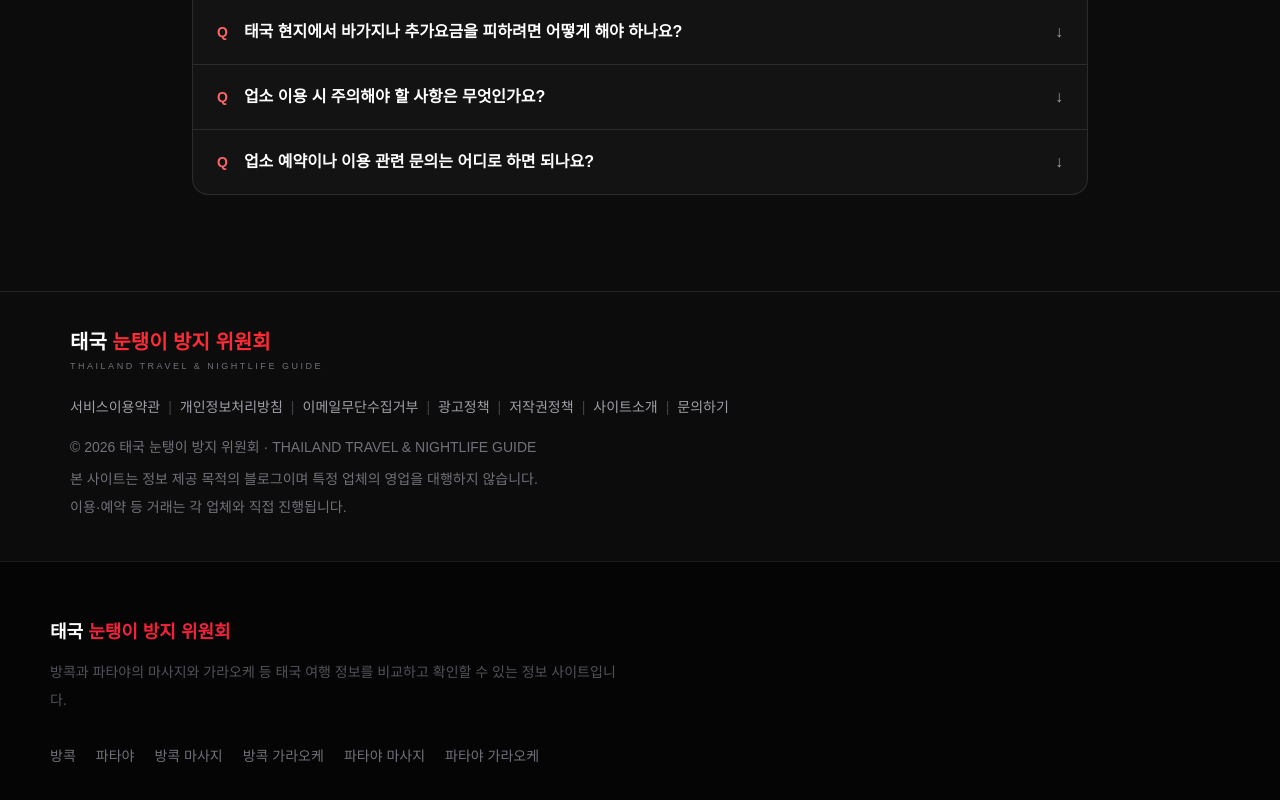
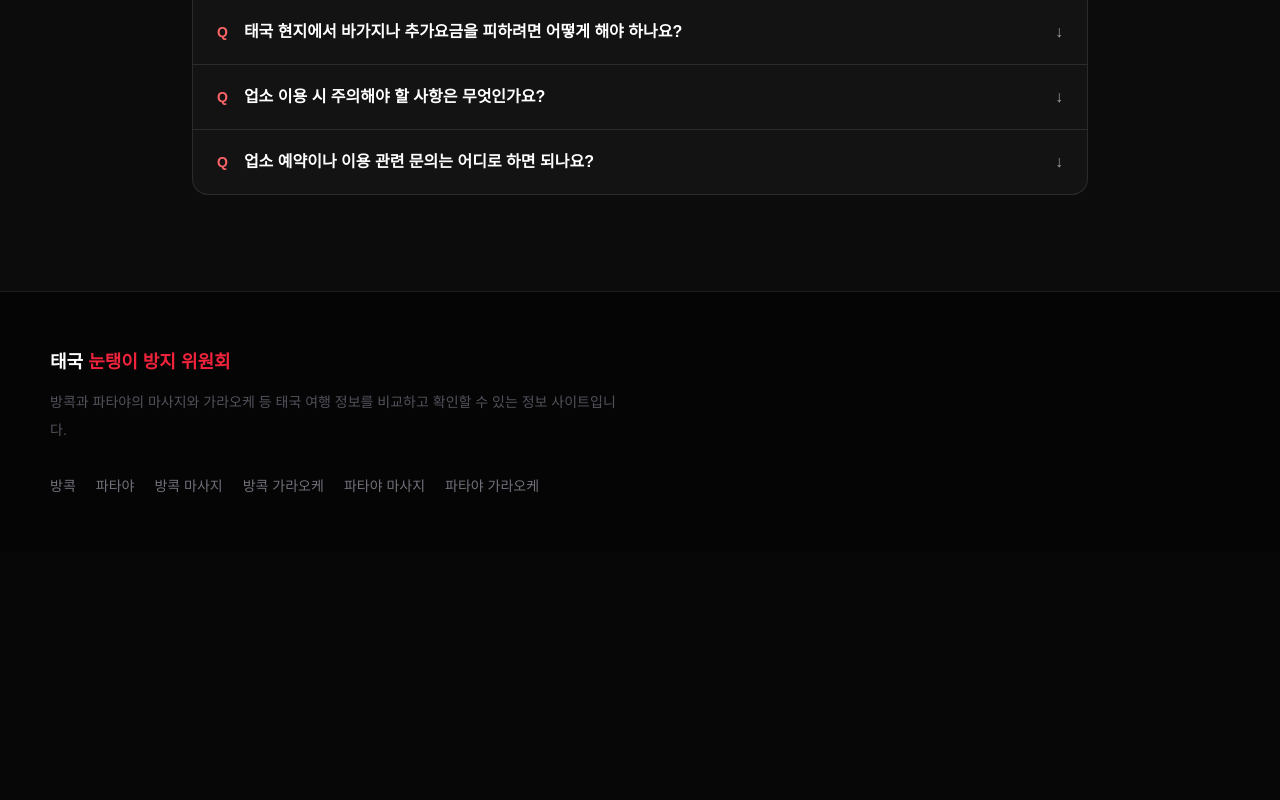
Before and after one commit to vietnam-nightlife/thailand-nightlife, a Next.js app: page / in a window 1280 px wide. Shown: the part 3799-4599 px from the top of the page. After the commit the page ends 4351 px from the top, so only its background shows below. Built offline with nearby package versions, Linux system fonts and the light colour scheme.

Commit message:
Remove footer from page component
Removed footer section containing links and copyright information.

```diff
--- a/app/page.tsx
+++ b/app/page.tsx
@@ -413,78 +413,6 @@ export default function Home() {
 
         </div>
       </section>
-
-      <footer className="border-t border-white/10 bg-[#0c0c0c]">
-  <div className="container mx-auto px-5 py-10">
-
-    <a href="/" className="block w-fit">
-      <div className="text-xl font-black leading-none">
-        <span className="text-white">태국 </span>
-        <span className="text-red-500">눈탱이 방지 위원회</span>
-      </div>
-
-      <div className="mt-2 text-[9px] font-medium tracking-[0.28em] text-zinc-500">
-        THAILAND TRAVEL & NIGHTLIFE GUIDE
-      </div>
-    </a>
-
-    <div className="mt-6 flex flex-wrap gap-x-2 gap-y-2 text-sm text-zinc-400">
-
-      <a href="/terms" className="transition hover:text-white">
-        서비스이용약관
-      </a>
-
-      <span className="text-zinc-700">|</span>
-
-      <a href="/privacy" className="transition hover:text-white">
-        개인정보처리방침
-      </a>
-
-      <span className="text-zinc-700">|</span>
-
-      <a href="/email-policy" className="transition hover:text-white">
-        이메일무단수집거부
-      </a>
-
-      <span className="text-zinc-700">|</span>
-
-      <a href="/ad-policy" className="transition hover:text-white">
-        광고정책
-      </a>
-
-      <span className="text-zinc-700">|</span>
-
-      <a href="/copyright" className="transition hover:text-white">
-        저작권정책
-      </a>
-
-      <span className="text-zinc-700">|</span>
-
-      <a href="/about" className="transition hover:text-white">
-        사이트소개
-      </a>
-
-      <span className="text-zinc-700">|</span>
-
-      <a href="/contact" className="transition hover:text-white">
-        문의하기
-      </a>
-
-    </div>
-
-    <div className="mt-5 text-sm text-zinc-500">
-      © 2026 태국 눈탱이 방지 위원회 · THAILAND TRAVEL & NIGHTLIFE GUIDE
-    </div>
-
-    <div className="mt-2 text-sm leading-7 text-zinc-500">
-      본 사이트는 정보 제공 목적의 블로그이며 특정 업체의 영업을 대행하지 않습니다.
-      <br />
-      이용·예약 등 거래는 각 업체와 직접 진행됩니다.
-    </div>
-
-  </div>
-</footer>
-
     </main>
   );
 }
```
